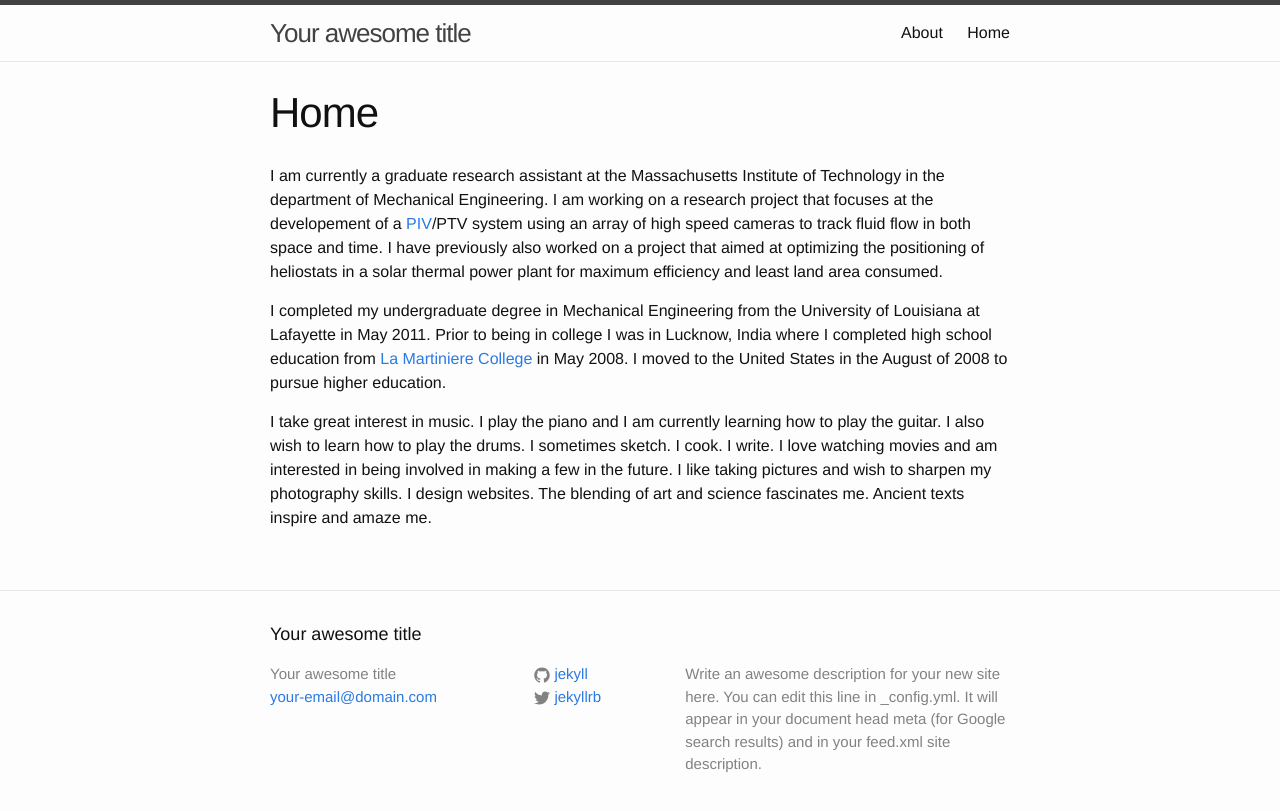
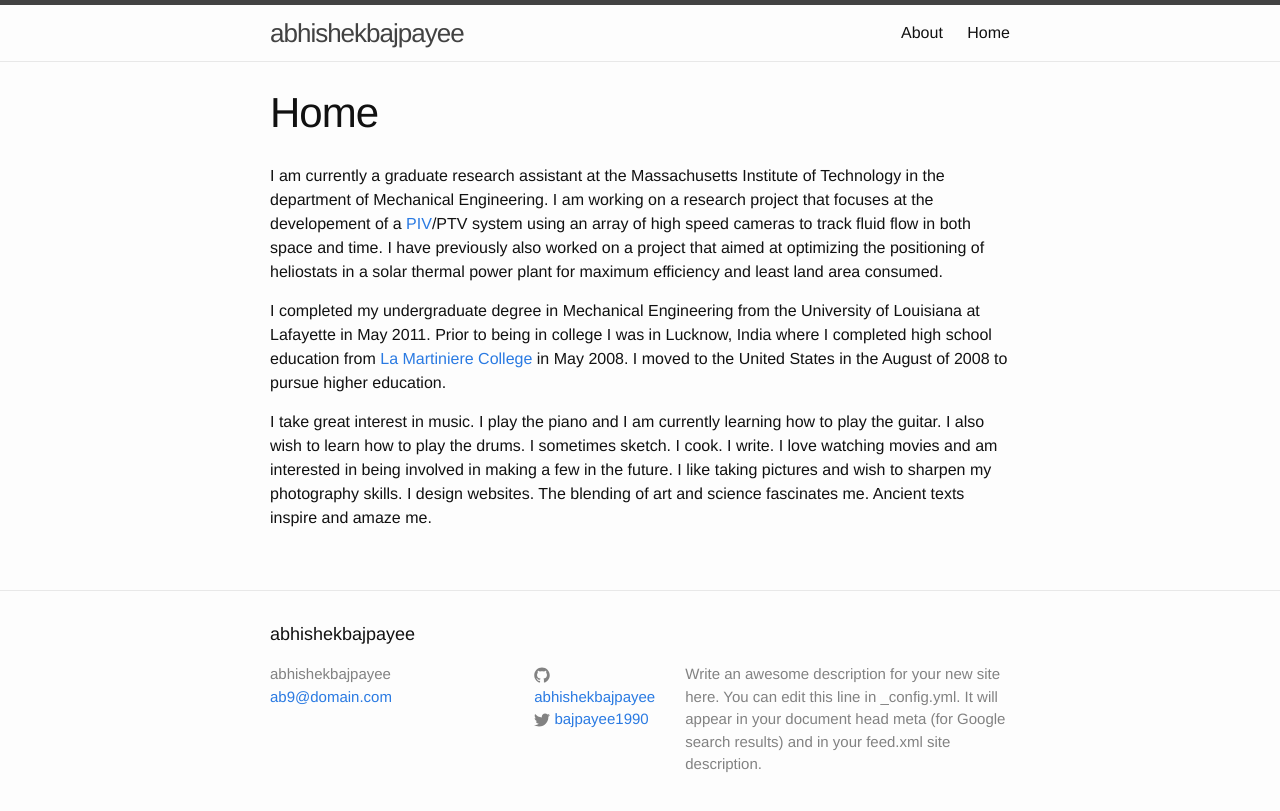
Before and after one commit to abhishekbajpayee/abhishekbajpayee.github.io, a Jekyll site: the page built from index.html, in a window 1280 px wide. Shown: the top 811 px of the page. Built offline with Jekyll 4.4.1, drawn with Linux system fonts in a browser that asks for light colours.

Commit message:
updating config file

```diff
--- a/_config.yml
+++ b/_config.yml
@@ -6,16 +6,16 @@
 # 'jekyll serve'. If you change this file, please restart the server process.
 
 # Site settings
-title: Your awesome title
-email: your-email@domain.com
+title: abhishekbajpayee
+email: ab9@domain.com
 description: > # this means to ignore newlines until "baseurl:"
   Write an awesome description for your new site here. You can edit this
   line in _config.yml. It will appear in your document head meta (for
   Google search results) and in your feed.xml site description.
 baseurl: "" # the subpath of your site, e.g. /blog
-url: "http://yourdomain.com" # the base hostname & protocol for your site
-twitter_username: jekyllrb
-github_username:  jekyll
+url: "" # the base hostname & protocol for your site
+twitter_username: bajpayee1990
+github_username:  abhishekbajpayee
 
 # Build settings
 markdown: kramdown
```
